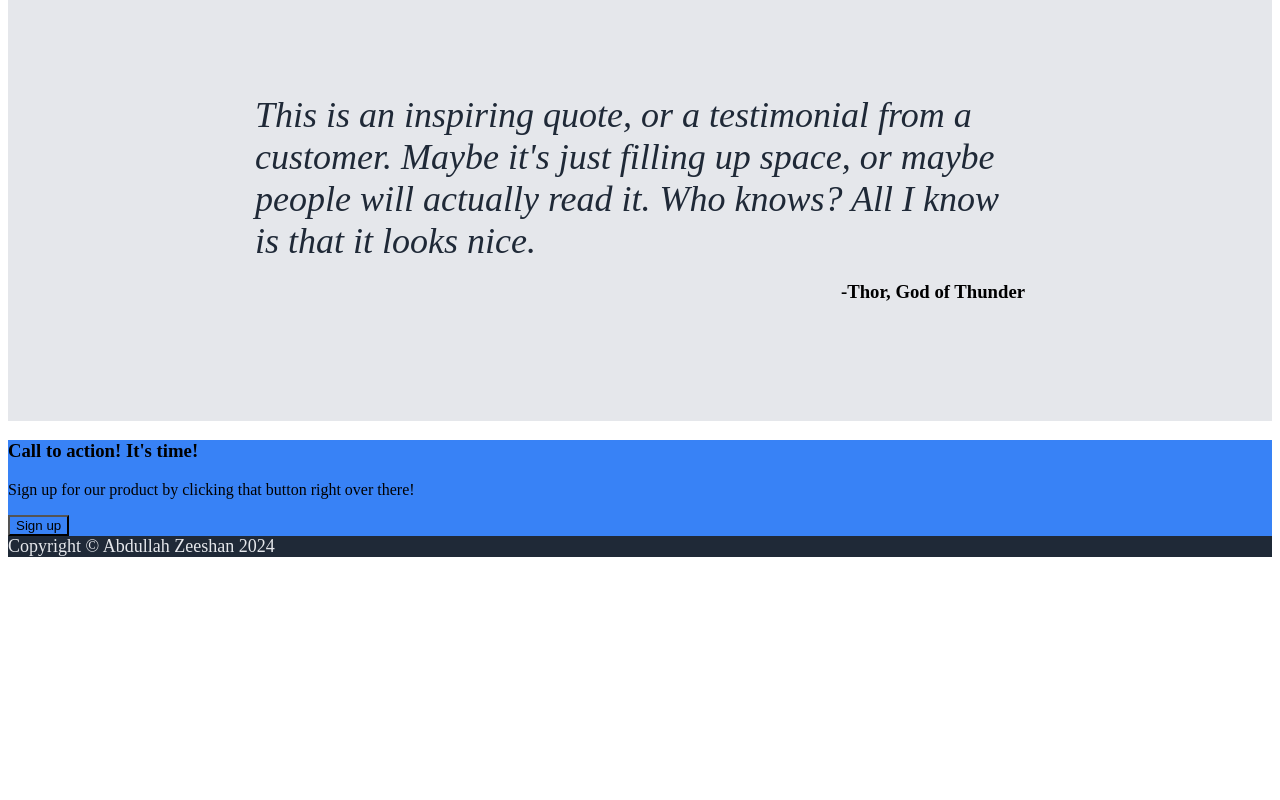
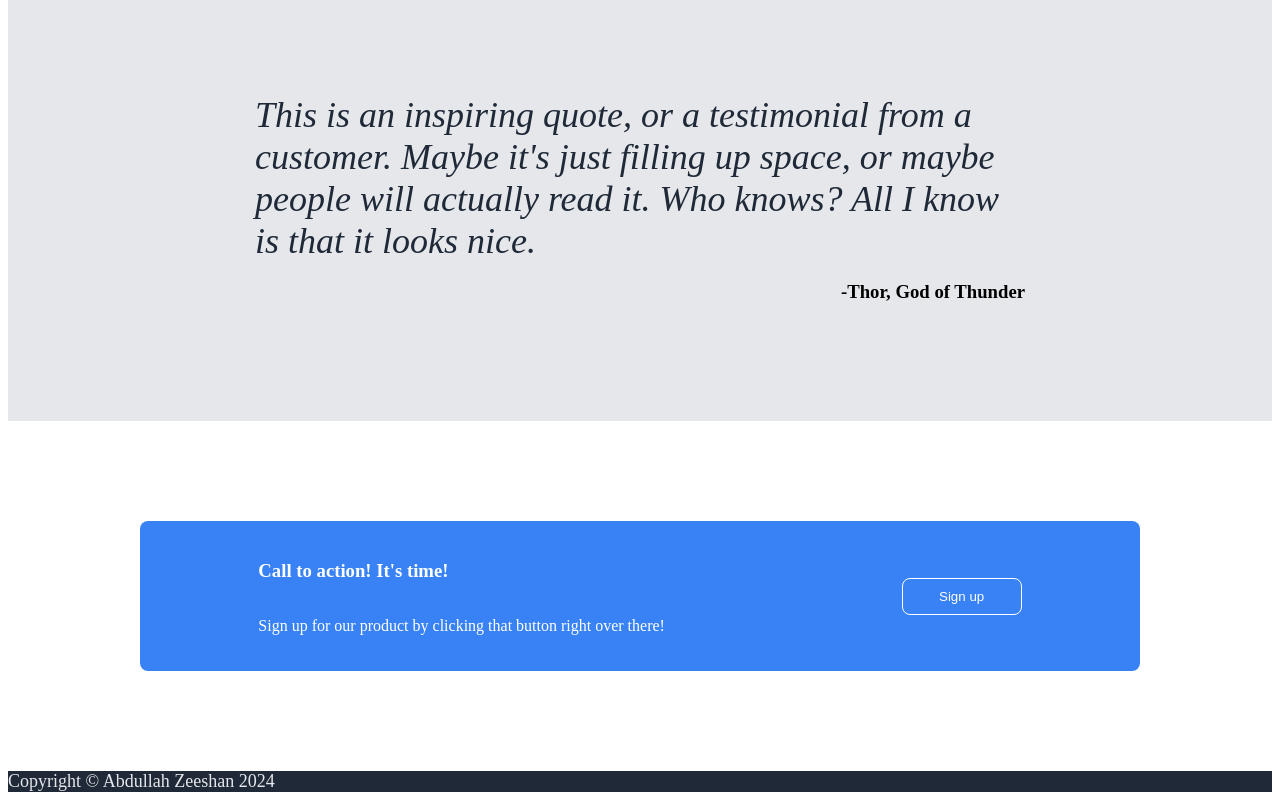
Before and after one commit to 4bdullah7eeshan/landing-page, a plain HTML site: page index.html in a window 1280 px wide. Shown: the part 945-1745 px from the top of the page. Before the commit the page ends 1510 px from the top, so only its background shows below. Drawn offline with Linux system fonts and the light colour scheme.

Commit message:
style(signup): apply specified layout

```diff
--- a/css/style.css
+++ b/css/style.css
@@ -27,7 +27,7 @@ ITERATION 1: Color and font styles (from the second image)
 }
 
 button,
-.signup-section {
+.signup-box {
     background-color: #3882f6;
 }
 
@@ -175,3 +175,42 @@ ITERATION 2: Layout
 .endorser {
     align-self: flex-end;
 }
+
+/* Signup */
+
+.signup-section {
+    display: flex;
+    align-items: center;
+    justify-content: center;
+    padding-top: 100px;
+    padding-bottom: 100px;
+}
+
+.signup-box {
+    display: flex;
+    align-items: center;
+    justify-content: space-around;
+    padding: 0;
+    width: 1000px;
+    height: 150px;
+    border-radius: 8px;
+    color: white;
+}
+
+.signup-text {
+    display: flex;
+    flex-direction: column;
+    align-items: flex-start;
+    justify-content: space-between;
+}
+
+button {
+    padding: 10px;
+    border-radius: 8px;
+    width: 120px;
+}
+
+.signup-box button {
+    border: 1px solid white;
+    color: white;
+}
--- a/index.html
+++ b/index.html
@@ -55,11 +55,15 @@
         </div>
     </div>
     <div class="signup-section">
+        <div class="signup-box">
             <div class="signup-text">
                 <h3>Call to action! It's time!</h3>
                 <p>Sign up for our product by clicking that button right over there!</p>
             </div>
-            <button>Sign up</button>
+            <div>
+                <button>Sign up</button>
+            </div>
+        </div>
     </div>
     <div class="footer-section">Copyright &copy; Abdullah Zeeshan 2024</div>
 </body>
```
